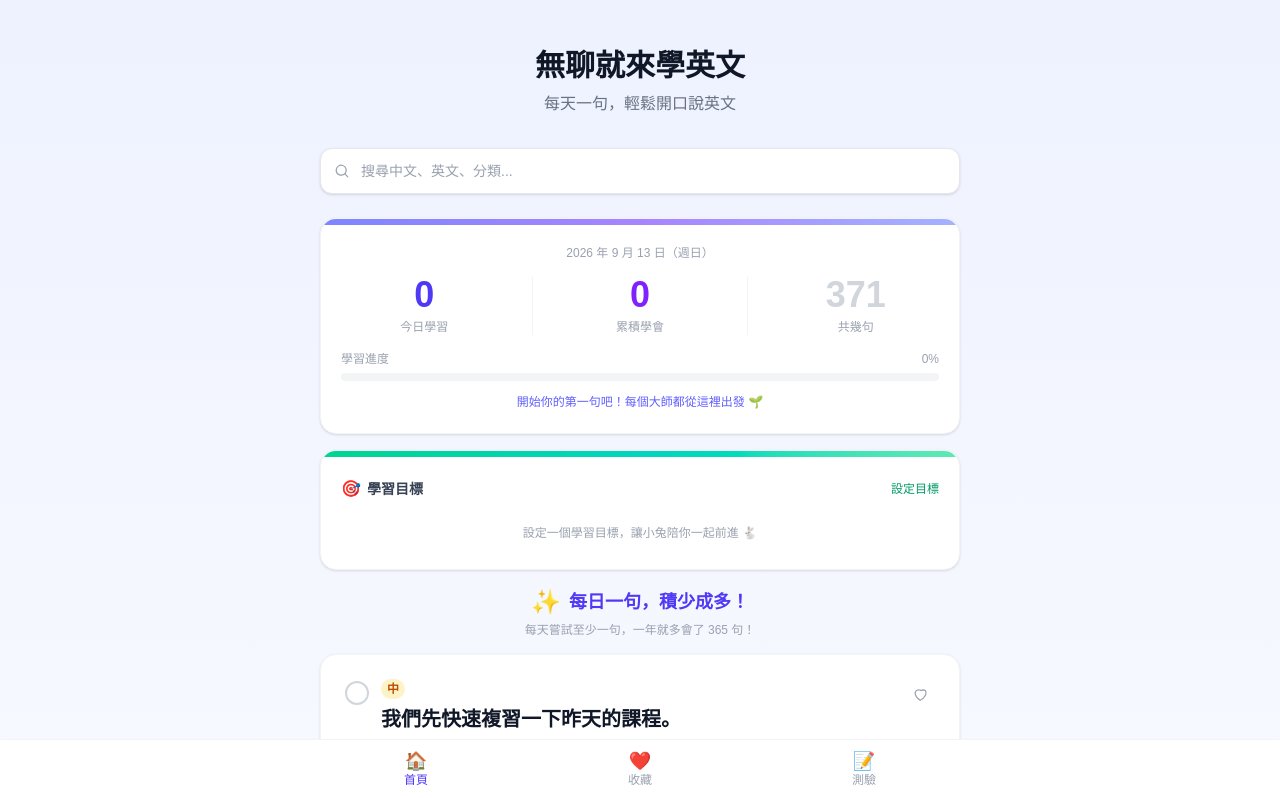
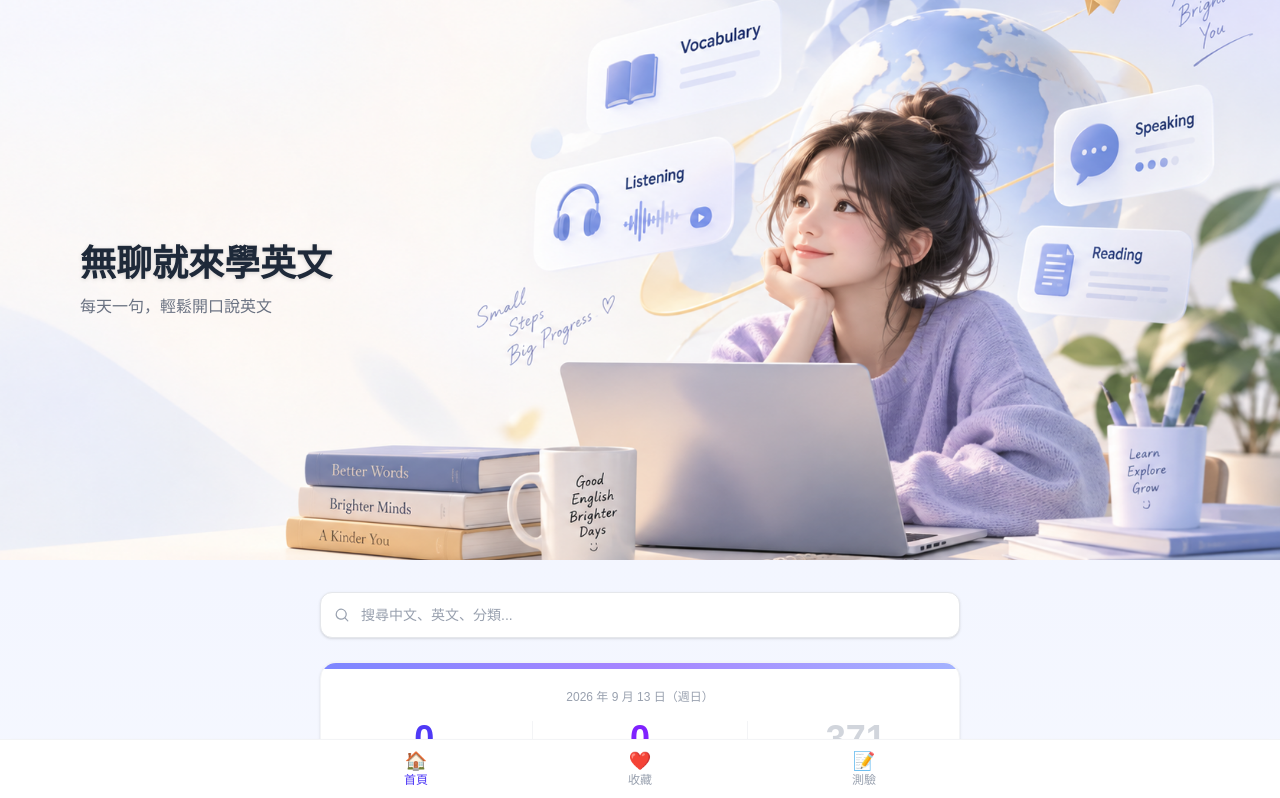
Before and after one commit to anniebababa/english-learning, a Next.js app: page / in a window 1280 px wide. Shown: the top 798 px of the page. Built offline with nearby package versions, Linux system fonts and the light colour scheme.

Commit message:
Add hero banner image with title overlay on homepage

```diff
--- a/src/app/page.tsx
+++ b/src/app/page.tsx
@@ -1,3 +1,4 @@
+import Image from "next/image";
 import HomeClient from "@/components/HomeClient";
 import SearchSection from "@/components/SearchSection";
 import CategoryGrid from "@/components/CategoryGrid";
@@ -8,12 +9,27 @@ export default function Home() {
 
   return (
     <div className="min-h-screen bg-gradient-to-b from-indigo-50 to-white">
-      <div className="max-w-2xl mx-auto px-4 py-12">
-        {/* Header */}
-        <div className="text-center mb-8">
-          <h1 className="text-3xl font-bold text-gray-900 mb-2">無聊就來學英文</h1>
-          <p className="text-gray-500">每天一句，輕鬆開口說英文</p>
+      {/* Hero Banner */}
+      <div className="relative w-full overflow-hidden" style={{ aspectRatio: "16/7" }}>
+        <Image
+          src="/hero.png"
+          alt="無聊就來學英文"
+          fill
+          className="object-cover object-center"
+          priority
+        />
+        {/* 左側文字疊層 */}
+        <div className="absolute inset-0 flex flex-col justify-center pl-8 sm:pl-14 md:pl-20 pr-[45%]">
+          <h1 className="text-2xl sm:text-3xl md:text-4xl font-extrabold text-gray-800 leading-tight drop-shadow-sm">
+            無聊就來學英文
+          </h1>
+          <p className="text-sm sm:text-base text-gray-500 mt-2 leading-relaxed">
+            每天一句，<br className="sm:hidden" />輕鬆開口說英文
+          </p>
         </div>
+      </div>
+
+      <div className="max-w-2xl mx-auto px-4 py-8">
 
         {/* 關鍵字搜尋 */}
         <SearchSection />
```
Also changed, not shown: public/hero.png (added).
